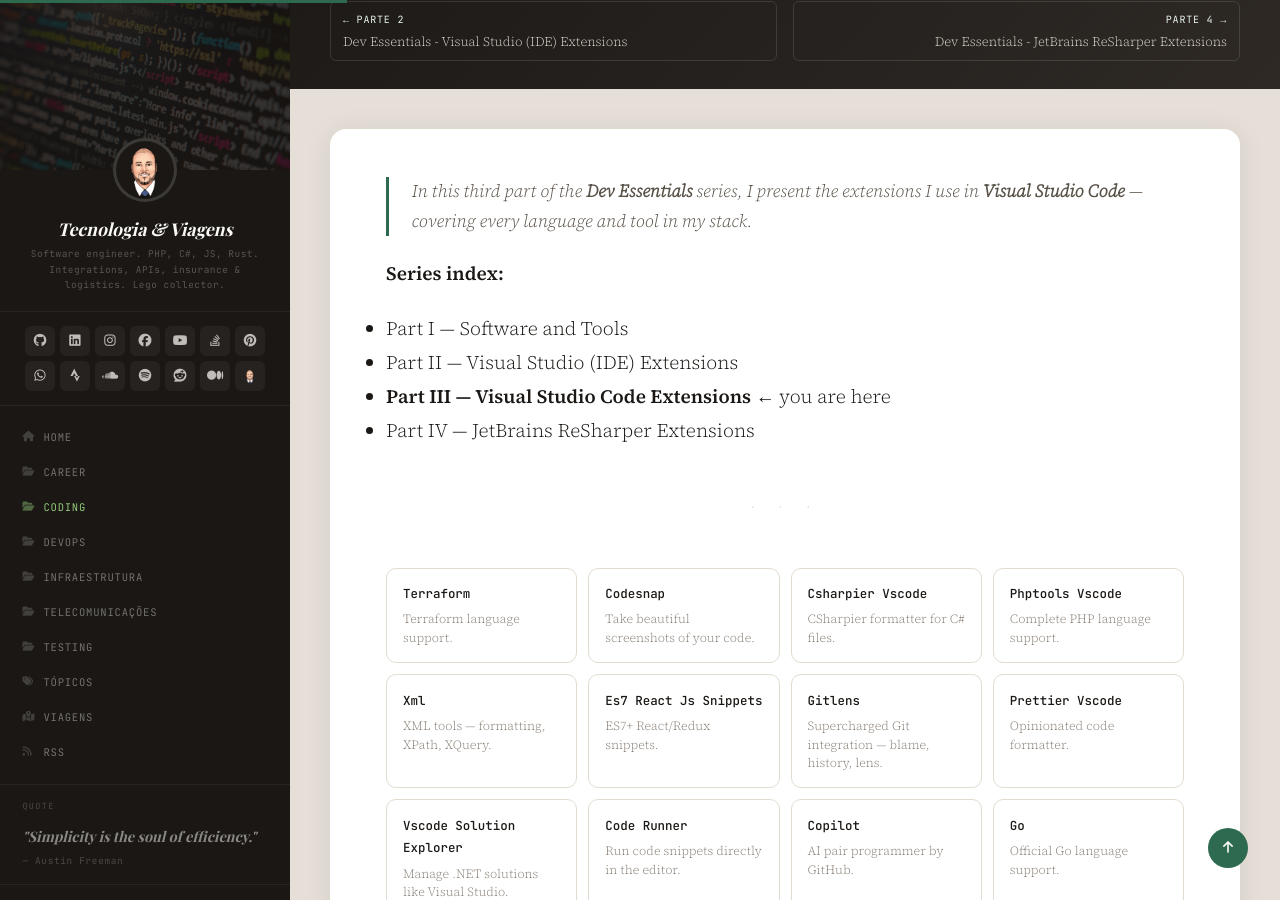
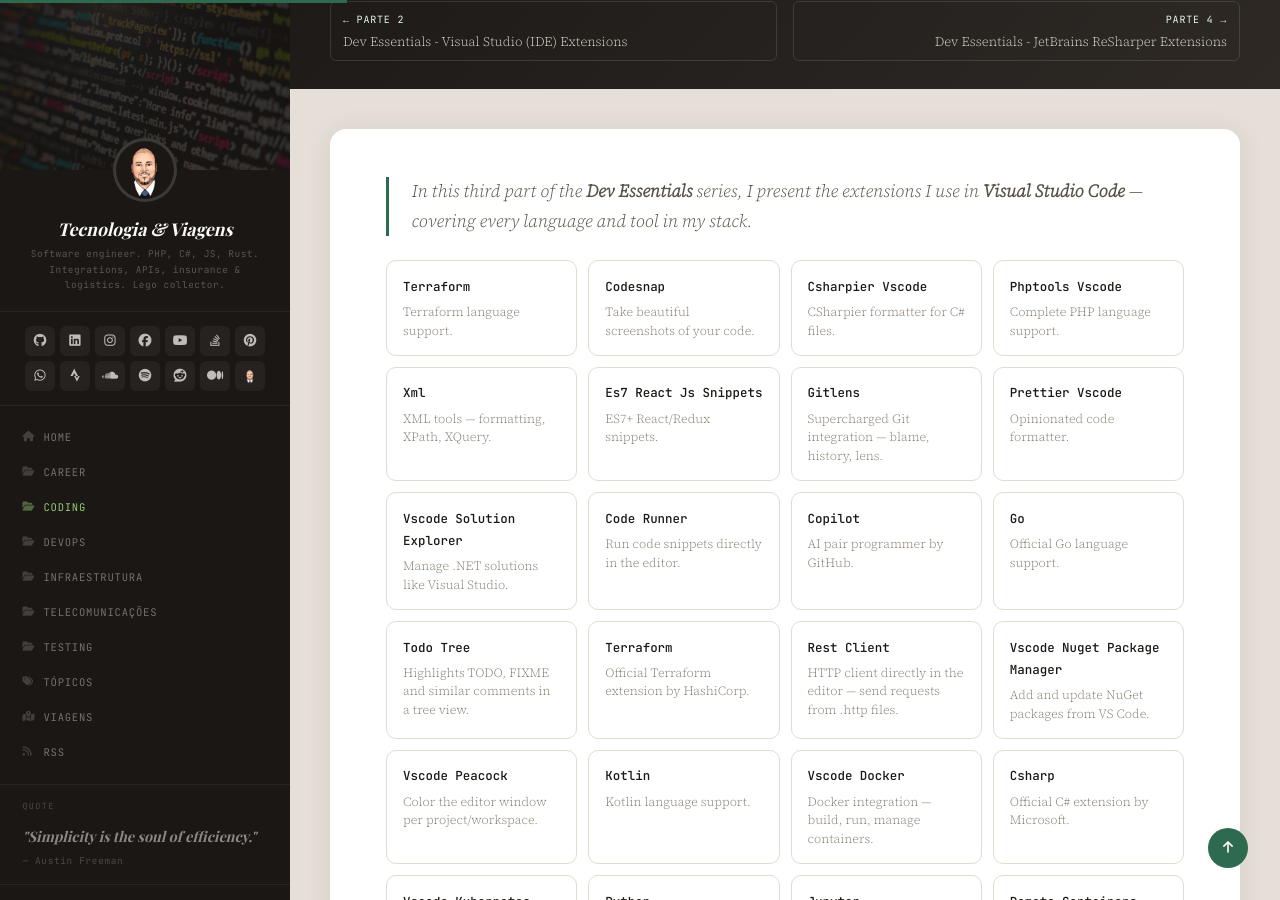
Before and after one commit to guibranco/blog, a Jekyll site: the page built from _posts/2024-01-17-dev-essentials-visual-studio-code-extensions.md, in a window 1280 px wide and 900 px high, scrolled down 808 px. Built offline with Jekyll 4.4.1, drawn with Linux system fonts in a browser that asks for light colours; some web fonts are replaced; comment, search, counter and statistics services are not loaded.

Commit message:
Clean up series index in Visual Studio Code extensions post
Removed series index and divider from the post.

```diff
--- a/_posts/2024-01-17-dev-essentials-visual-studio-code-extensions.md
+++ b/_posts/2024-01-17-dev-essentials-visual-studio-code-extensions.md
@@ -13,15 +13,6 @@
 ---
 
 <p class="lead">In this third part of the <strong>Dev Essentials</strong> series, I present the extensions I use in <strong>Visual Studio Code</strong> — covering every language and tool in my stack.</p>
-
-**Series index:**
-
-- [Part I — Software and Tools](/blog/artigos/dev-essentials-software-and-tools/)
-- [Part II — Visual Studio (IDE) Extensions](/blog/artigos/dev-essentials-visual-studio-ide-extensions/)
-- **Part III — Visual Studio Code Extensions** ← you are here
-- [Part IV — JetBrains ReSharper Extensions](/blog/artigos/dev-essentials-jetbrains-resharper-extensions/)
-
-<div class="divider">· · ·</div>
 
 <div class="providers-grid">
   <div class="provider-card"><div class="provider-name"><a href="https://marketplace.visualstudio.com/items?itemName=4ops.terraform" target="_blank">Terraform</a></div><div class="provider-detail">Terraform language support.</div></div>
```
